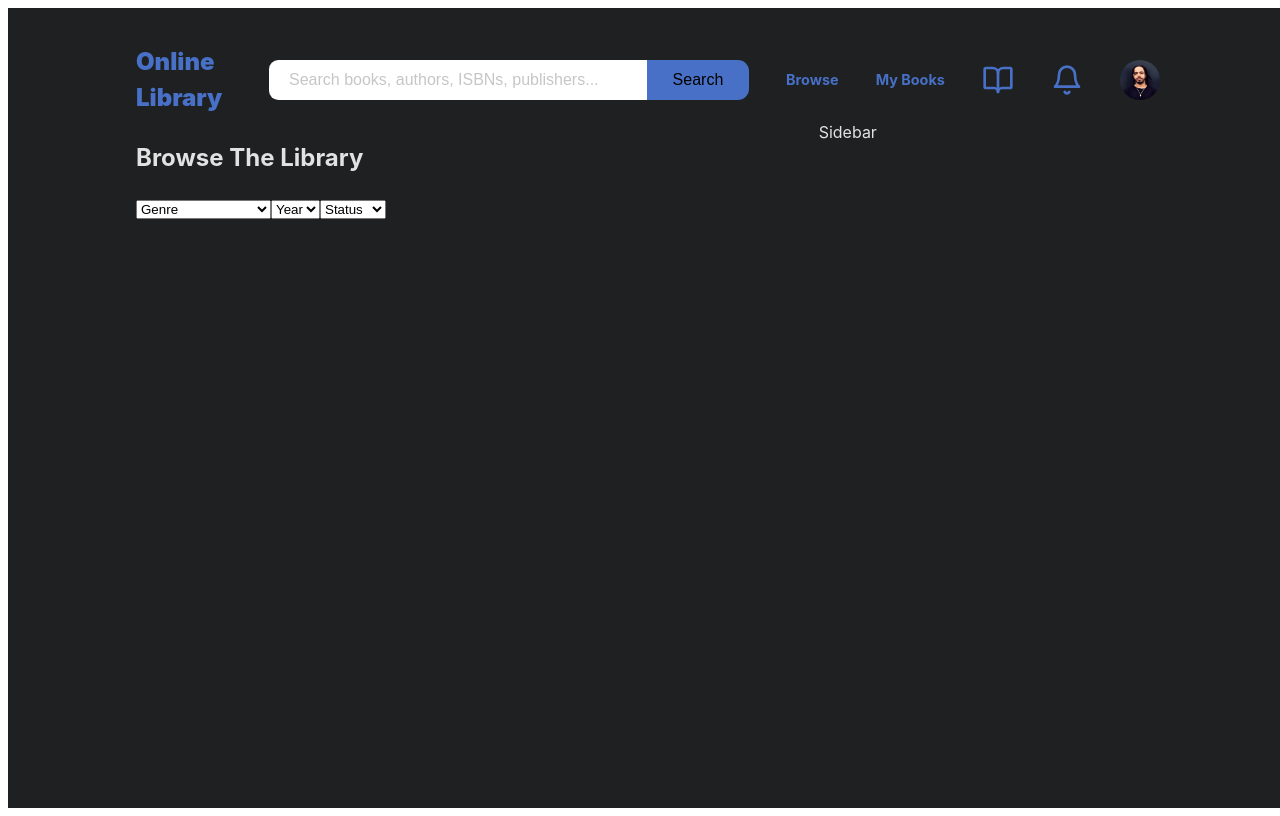
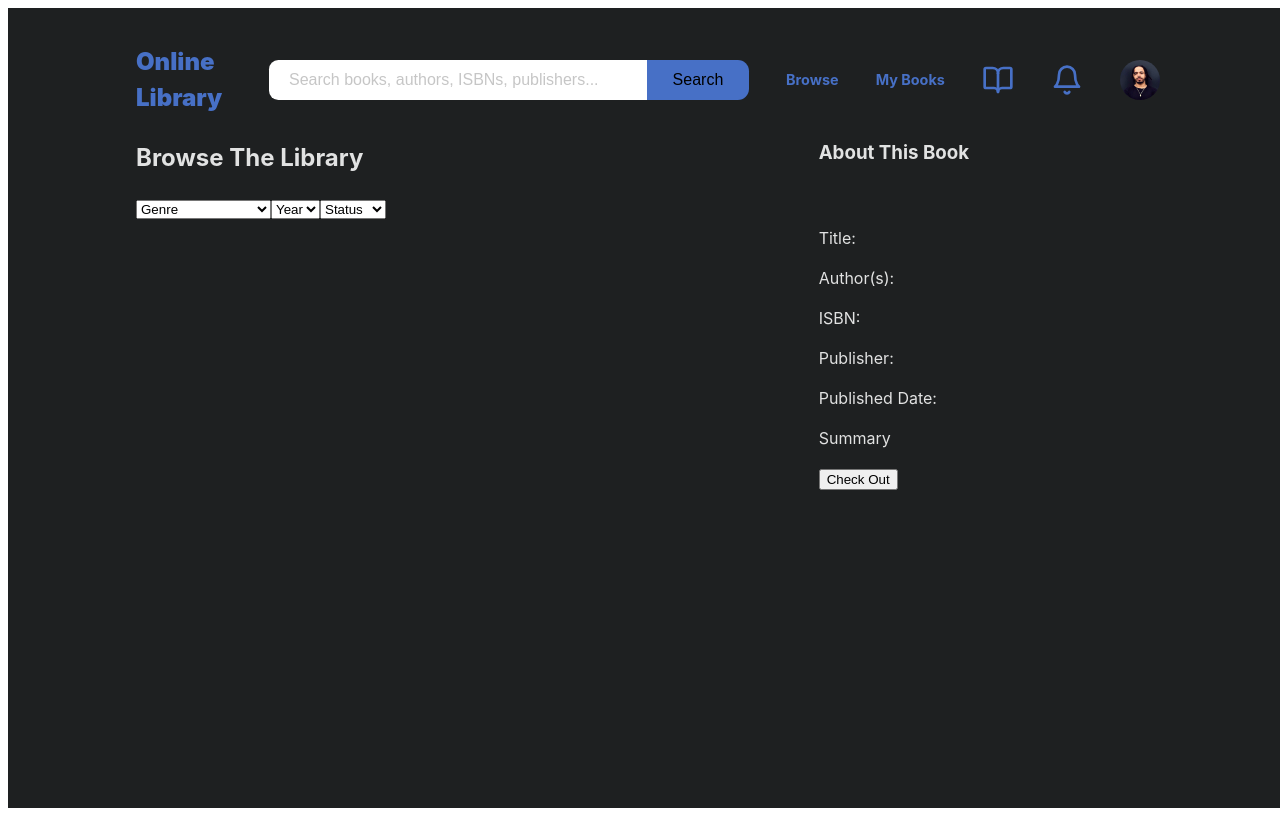
Before and after one commit to joshuanelsondev/odin-library, a React (Vite) app: page / in a window 1280 px wide. Built offline with nearby package versions, Linux system fonts and the light colour scheme.

Commit message:
feat: add layout features to sidebar

```diff
--- a/src/components/sidebar/Sidebar.tsx
+++ b/src/components/sidebar/Sidebar.tsx
@@ -1,5 +1,17 @@
 import './Sidebar.scss'
 
 export default function Sidebar () {
-  return <div className='sidebar'>Sidebar</div>
+  return(
+    <div className='sidebar'>
+      <h3>About This Book</h3>
+      <img src="" alt="" />
+      <p>Title:</p>
+      <p>Author(s):</p>
+      <p>ISBN:</p>
+      <p>Publisher:</p>
+      <p>Published Date:</p>
+      <p>Summary</p>
+      <button>Check Out</button>
+    </div>
+  )
 }
```
